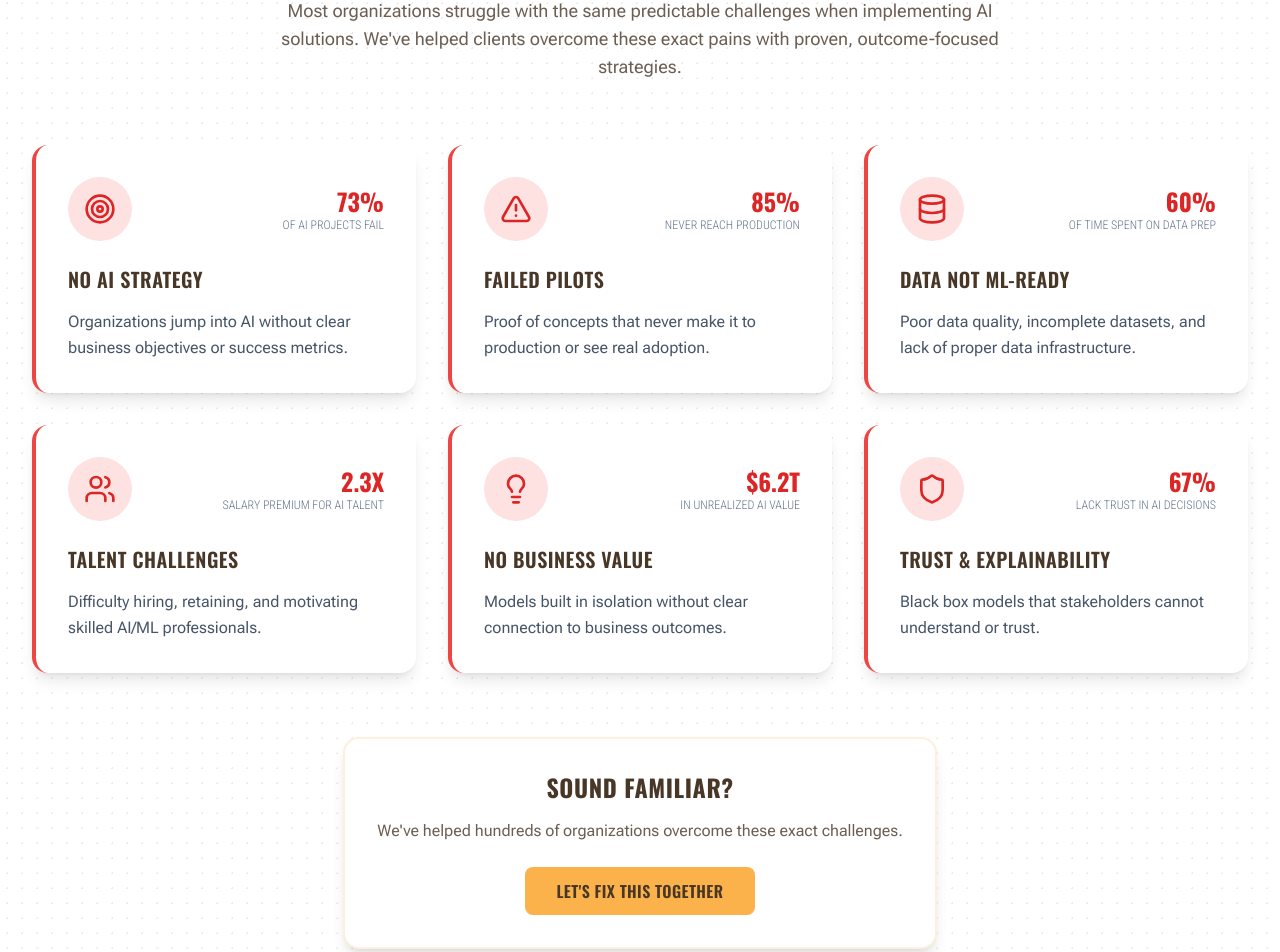
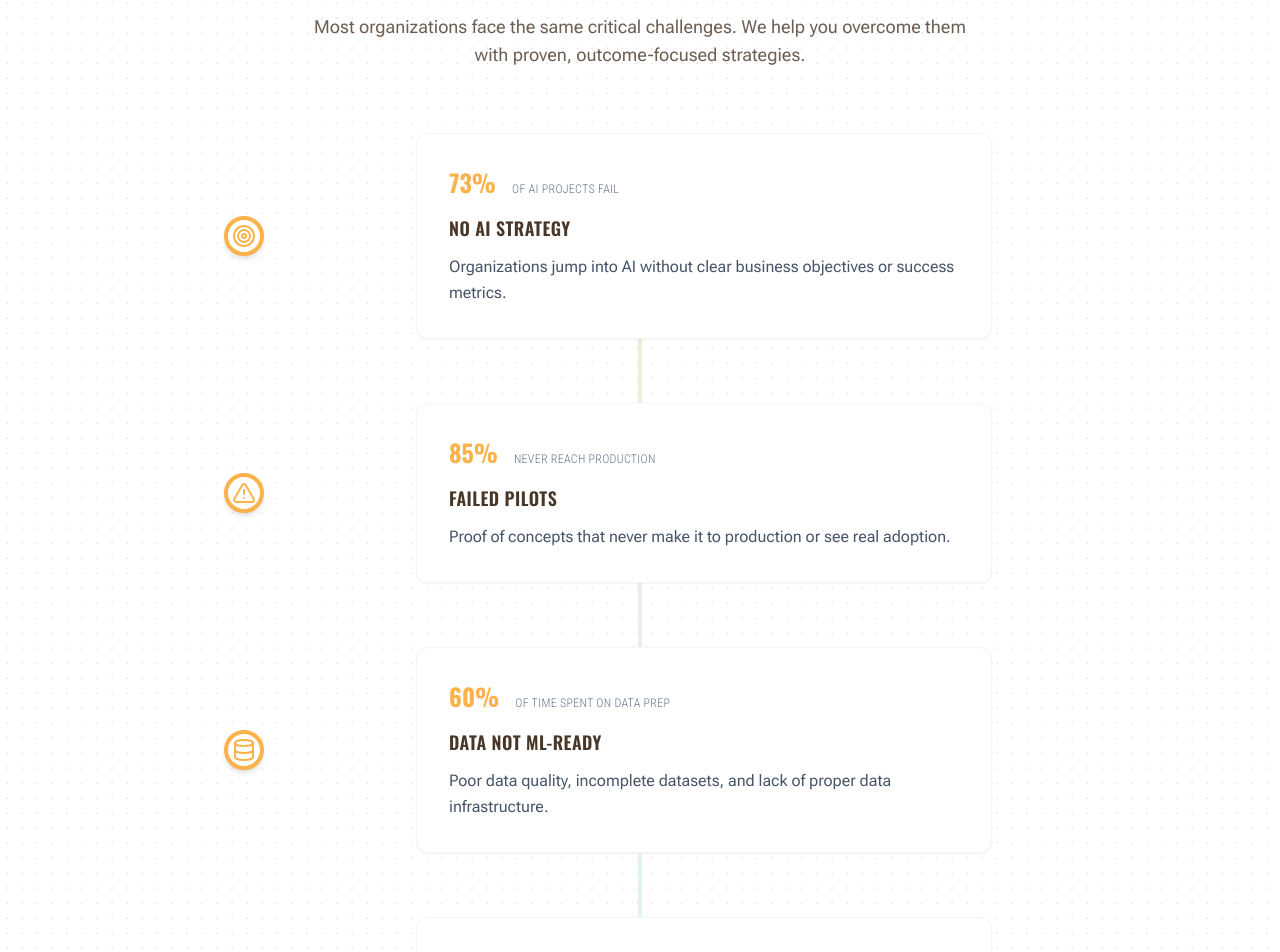
Before and after one commit to Solab5/AppliedAI, a React (Vite) app: page / in a window 1280 px wide. Shown: the part 939-1891 px from the top of the page. Built offline with nearby package versions, Linux system fonts and the light colour scheme.

Commit message:
change design for the pain points

```diff
--- a/src/components/PainPoints.tsx
+++ b/src/components/PainPoints.tsx
@@ -1,9 +1,8 @@
-import React, { useEffect, useRef, useState } from 'react';
+import React, { useEffect, useRef } from 'react';
 import { AlertTriangle, Target, Database, Users, Lightbulb, Shield } from 'lucide-react';
 
 const PainPoints = () => {
   const sectionRef = useRef<HTMLElement>(null);
-  const [hoveredCard, setHoveredCard] = useState<number | null>(null);
 
   useEffect(() => {
     const observer = new IntersectionObserver(
@@ -75,71 +74,58 @@ const PainPoints = () => {
   ];
 
   return (
-    <section ref={sectionRef} className="py-20 bg-white dots-pattern-subtle relative">
-      <div className="max-w-7xl mx-auto px-4 sm:px-6 lg:px-8">
+    <section ref={sectionRef} className="py-24 bg-white dots-pattern-subtle relative">
+      <div className="max-w-4xl mx-auto px-4 sm:px-6 lg:px-8">
         <div className="text-center mb-16">
           <h2 className="text-3xl md:text-4xl font-oswald font-bold text-brand-brown mb-4 uppercase tracking-wide">
-            WHY AI/ML{' '}
-            <span className="text-red-600 relative">
-              FAILS
-              <svg className="absolute -bottom-2 left-0 w-full h-3" viewBox="0 0 100 12" fill="none">
-                <path d="M2 10C20 2 40 2 60 6C80 10 90 4 98 6" stroke="#dc2626" strokeWidth="2" fill="none" className="animate-pulse"/>
-              </svg>
-            </span>{' '}
-            TODAY
+            Why AI/ML Initiatives Fail
           </h2>
-          <p className="text-base md:text-lg font-roboto-flex text-brand-brown/80 max-w-3xl mx-auto">
-            Most organizations struggle with the same predictable challenges when implementing AI solutions. We've helped clients overcome these exact pains with proven, outcome-focused strategies.
+          <p className="text-base md:text-lg font-roboto-flex text-brand-brown/80 max-w-2xl mx-auto">
+            Most organizations face the same critical challenges. We help you overcome them with proven, outcome-focused strategies.
           </p>
         </div>
 
-        <div className="grid grid-cols-1 md:grid-cols-2 lg:grid-cols-3 gap-8">
-          {painPoints.map((point, index) => (
-            <div
-              key={index}
-              className="pain-card opacity-0 transform translate-y-8 bg-white p-8 rounded-2xl shadow-lg hover:shadow-xl transition-all duration-300 hover:-translate-y-2 group cursor-pointer border-l-4 border-red-500"
-              onMouseEnter={() => setHoveredCard(index)}
-              onMouseLeave={() => setHoveredCard(null)}
-            >
-              <div className="flex items-center justify-between mb-6">
-                <div className={`flex items-center justify-center w-16 h-16 bg-red-100 rounded-full group-hover:bg-red-200 transition-all duration-300 ${
-                  hoveredCard === index ? 'scale-110 rotate-6' : ''
-                }`}>
-                  <point.icon className="w-8 h-8 text-red-600" />
+        {/* Vertical Timeline */}
+        <div className="relative flex flex-col items-center">
+          {/* Timeline line */}
+          <div className="absolute left-1/2 transform -translate-x-1/2 h-full w-1 bg-gradient-to-b from-brand-orange via-brand-blue to-brand-orange opacity-30 z-0" style={{ minHeight: '100%' }} />
+
+          <div className="w-full flex flex-col gap-16 z-10">
+            {painPoints.map((point, idx) => (
+              <div key={idx} className="relative w-full flex flex-col sm:flex-row items-center sm:items-stretch group">
+                {/* Timeline dot/icon: only show on sm and above */}
+                <div className="hidden sm:flex flex-col items-center sm:items-start sm:justify-center sm:w-32 flex-shrink-0">
+                  <div className="z-10 mb-4 sm:mb-0 sm:mt-0 mt-2">
+                    <div className="w-10 h-10 rounded-full bg-white border-4 border-brand-orange flex items-center justify-center shadow-md mx-auto">
+                      <point.icon className="w-6 h-6 text-brand-orange" />
+                    </div>
+                  </div>
                 </div>
-                <div className="text-right">
-                  <div className="text-2xl font-oswald font-bold text-red-600 group-hover:scale-110 transition-transform uppercase">
-                    {point.stat}
+                {/* Card */}
+                <div className="w-full max-w-xl mx-auto bg-white border border-gray-100 rounded-xl shadow-sm px-4 py-8 sm:px-8 flex flex-col gap-2 transition-all duration-300 hover:border-brand-orange/60 hover:shadow-lg text-center sm:text-left">
+                  <div className="flex flex-col sm:flex-row items-center sm:items-baseline gap-1 sm:gap-4 mb-2">
+                    <span className="text-2xl font-oswald font-bold text-brand-orange">{point.stat}</span>
+                    <span className="text-xs font-roboto-condensed font-light text-slate-500 uppercase tracking-wide">{point.statLabel}</span>
                   </div>
-                  <div className="text-xs font-roboto-condensed font-light text-slate-500 uppercase">{point.statLabel}</div>
+                  <h3 className="text-lg font-oswald font-semibold text-brand-brown mb-1 uppercase tracking-wide">{point.title}</h3>
+                  <p className="font-roboto-flex text-base text-slate-600 leading-relaxed">{point.description}</p>
                 </div>
               </div>
-              <h3 className="text-xl font-oswald font-semibold text-brand-brown mb-4 group-hover:text-red-600 transition-colors uppercase tracking-wide">
-                {point.title}
-              </h3>
-              <p className="font-roboto-flex text-base text-slate-600 leading-relaxed group-hover:text-slate-700 transition-colors">
-                {point.description}
-              </p>
-
-              {/* Hover effect overlay */}
-              <div className={`absolute inset-0 bg-gradient-to-br from-red-500/5 to-red-600/5 rounded-2xl transition-opacity duration-300 ${
-                hoveredCard === index ? 'opacity-100' : 'opacity-0'
-              }`}></div>
-            </div>
-          ))}
+            ))}
+          </div>
         </div>
 
         {/* Call to action */}
-        <div className="text-center mt-16">
-          <div className="inline-block bg-white rounded-2xl p-8 shadow-lg border-2 border-brand-orange/20">
-            <h3 className="text-2xl font-oswald font-bold text-brand-brown mb-4 uppercase tracking-wide">
-              SOUND FAMILIAR?
+        <div className="text-center mt-20">
+          <div className="inline-block bg-gradient-to-r from-brand-orange via-brand-blue to-brand-orange rounded-2xl p-10 shadow-xl border-0">
+            <h3 className="text-2xl md:text-3xl font-oswald font-bold text-white mb-4 uppercase tracking-wide drop-shadow">
+              Sound Familiar?
             </h3>
-            <p className="font-roboto-flex text-base text-brand-brown/80 mb-6">
-              We've helped hundreds of organizations overcome these exact challenges.
+            <p className="font-roboto-flex text-lg text-white/90 mb-8 max-w-xl mx-auto">
+              We've helped hundreds of organizations overcome these exact challenges. Let's make your AI/ML initiative a success.
             </p>
-            <button className="bg-brand-orange hover:bg-brand-orange/90 text-brand-brown font-oswald font-semibold px-8 py-3 rounded-lg transition-all duration-300 transform hover:scale-105 hover:shadow-lg uppercase tracking-wide">
-              LET'S FIX THIS TOGETHER
+            <button className="bg-white/90 hover:bg-white text-brand-brown font-oswald font-semibold px-10 py-4 rounded-xl transition-all duration-300 transform hover:scale-105 hover:shadow-lg uppercase tracking-wide text-base md:text-lg shadow-md">
+              Let's Fix This Together
             </button>
           </div>
         </div>
```
